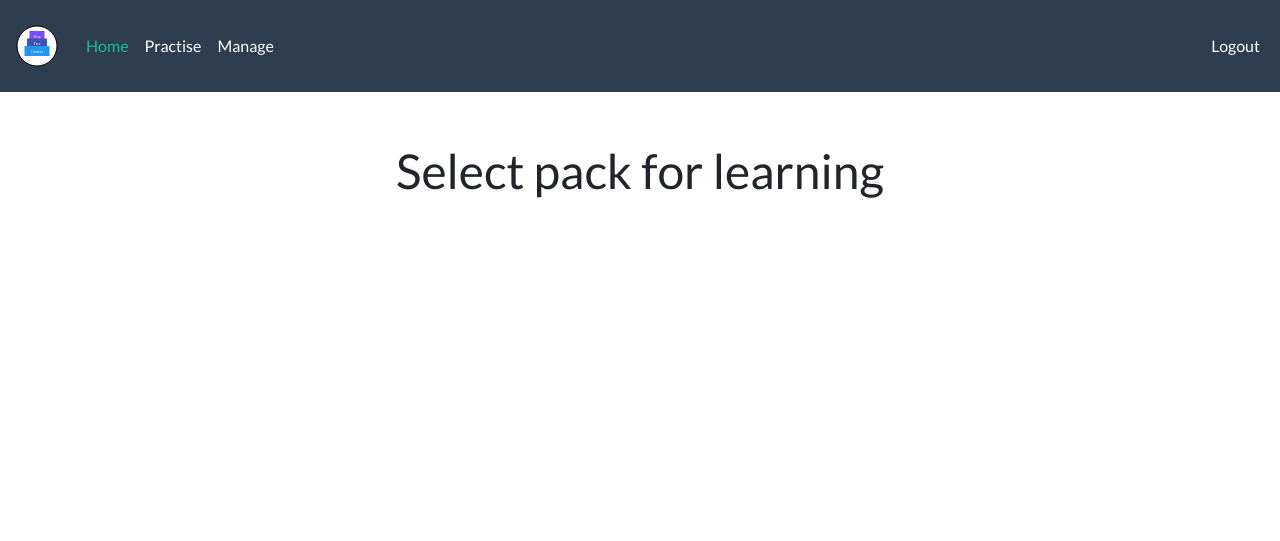
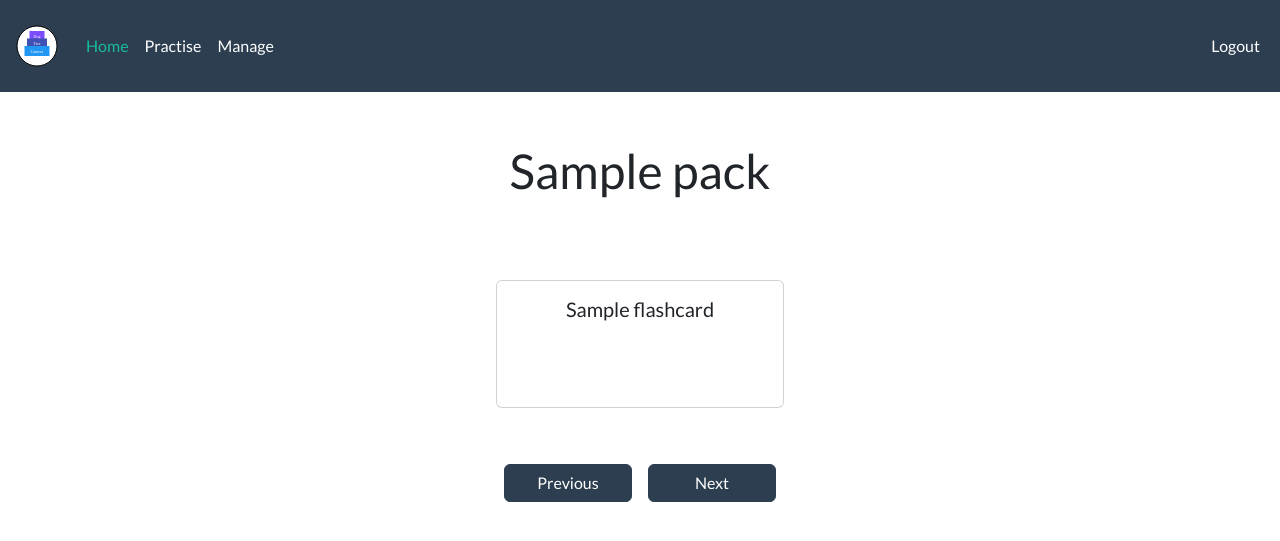
Before and after one commit to KamilBil/Flashcards, a Django app: page /review/1 in a window 1280 px wide. Shown: the top 541 px of the page. Run offline with Django 4.2, Linux system fonts and the light colour scheme; a user stored in the database is signed in; tables that the repository leaves empty hold one stand-in row (values such as "Sample post"); some libraries are stand-ins or nearby versions.

Commit message:
Added simple reviewing mode.

```diff
--- /dev/null
+++ b/core/static/core/css/review-styles.css
@@ -0,0 +1,26 @@
+#whole-flashcard {
+    perspective: 1000px;
+}
+
+.card {
+    width: 100%;
+    height: max(10vh, 10vw);
+    transition: transform 1s;
+    transform-style: preserve-3d;
+}
+
+.card.flipped {
+    transform: rotateY(180deg);
+}
+
+.card .front,
+.card .back {
+    position: absolute;
+    width: 100%;
+    height: 100%;
+    backface-visibility: hidden;
+}
+
+.card .back {
+    transform: rotateY(180deg);
+}
--- a/core/templates/base.html
+++ b/core/templates/base.html
@@ -8,6 +8,7 @@
     <link rel="stylesheet" type="text/css" href="{% static 'core/css/bootstrap.min.css' %}" />
     <script src="{% static 'core/js/bootstrap.min.js' %}"></script>
     <script src="https://cdn.jsdelivr.net/npm/chart.js"></script>
+    {% block extra_css %}{% endblock %}
 </head>
 </head>
 
--- a/core/templates/index.html
+++ b/core/templates/index.html
@@ -10,4 +10,4 @@ Main page
     <p>Simple CRUD application based on django. This application allows to create and manage packs of flashcards.</p>
     <b>This project is stil under development.</b>
 </div>
-{% endblock %}
+    {% endblock %}
--- a/core/templates/review.html
+++ b/core/templates/review.html
@@ -1,11 +1,72 @@
 {% extends "base.html" %}
 
 {% load static %}
+{% block extra_css %}
+<link rel="stylesheet" type="text/css" href="{% static 'core/css/review-styles.css' %}" />
+{% endblock %}
+
 {% block content %}
 
-<h1 class="text-center" style="margin-top: 50px;">Select pack for learning</h1>
-<div class="container py-5 d-flex justify-content-center flex-wrap">
-    {% for pack in packs %}
-    {% endfor %}
+<h1 class="text-center" style="margin-top: 50px;">{{pack.name}}</h1>
+<div class="d-flex justify-content-center mb-3">
+
 </div>
+<div class="container py-5 d-flex justify-content-center flex-wrap" id="whole-flashcard">
+    <div class="card m-2 position-relative" style="width: 18rem;">
+        <div class="front">
+            <div class="card-body text-center">
+                <h5 class="card-title" id="flashcard-content-front"></h5>
+            </div>
+        </div>
+        <div class="back">
+            <div class="card-body text-center">
+                <h5 class="card-title" id="flashcard-content-back"></h5>
+            </div>
+        </div>
+        <a href="#" id="flashcard" class="position-absolute top-0 start-0 w-100 h-100 invisible-link"></a>
+    </div>
+</div>
+
+
+<div class="d-flex justify-content-center mb-3">
+    <button id="previous" class="btn btn-primary me-3" style="min-width: max(10vw, 10vh)">Previous</button>
+    <button id="next" class="btn btn-primary" style="min-width: max(10vw, 10vh)">Next</button>
+</div>
+
+{% block script %}
+<script>
+    var flashcard_number = 0;
+    var flashcards = JSON.parse('{{ flashcards | escapejs | safe }}');
+
+    // first time
+    document.getElementById('flashcard-content-front').innerText = flashcards[flashcard_number]["question"];
+    document.getElementById('flashcard-content-back').innerText = flashcards[flashcard_number]["answer"];
+
+    document.getElementById('flashcard').addEventListener('click', function (event) {
+        event.preventDefault();
+        document.querySelector('.card').classList.toggle('flipped');
+    });
+
+    document.getElementById('previous').addEventListener('click', function (event) {
+        if (flashcard_number > 0) {
+            flashcard_number--;
+        } else {
+            flashcard_number = flashcards.length - 1;
+        }
+        document.getElementById('flashcard-content-front').innerText = flashcards[flashcard_number]["question"];
+        document.getElementById('flashcard-content-back').innerText = flashcards[flashcard_number]["answer"];
+    });
+
+    document.getElementById('next').addEventListener('click', function (event) {
+        if (flashcard_number < flashcards.length - 1) {
+            flashcard_number++;
+        } else {
+            flashcard_number = 0;
+        }
+        document.getElementById('flashcard-content-front').innerText = flashcards[flashcard_number]["question"];
+        document.getElementById('flashcard-content-back').innerText = flashcards[flashcard_number]["answer"];
+    });
+
+</script>
+{% endblock script %}
 {% endblock %}
--- a/core/views.py
+++ b/core/views.py
@@ -124,8 +124,10 @@ def edit_flashcard(request, flashcard_id: int):
 
 @login_required
 def review(request, pack_id: int):
-    flashcards = Flashcard.objects.filter(pack_id=pack_id)
-    return render(request, 'review.html', {'flashcards': flashcards})
+    flashcards = list(Flashcard.objects.filter(pack_id=pack_id).values())
+    serialized_flashcards = json.dumps(flashcards)
+    pack = Pack.objects.get(id=pack_id)
+    return render(request, 'review.html', {'pack': pack, 'flashcards': serialized_flashcards})
 
 
 @login_required
```
Also changed, not shown: core/static/core/css/styles.css (deleted).
